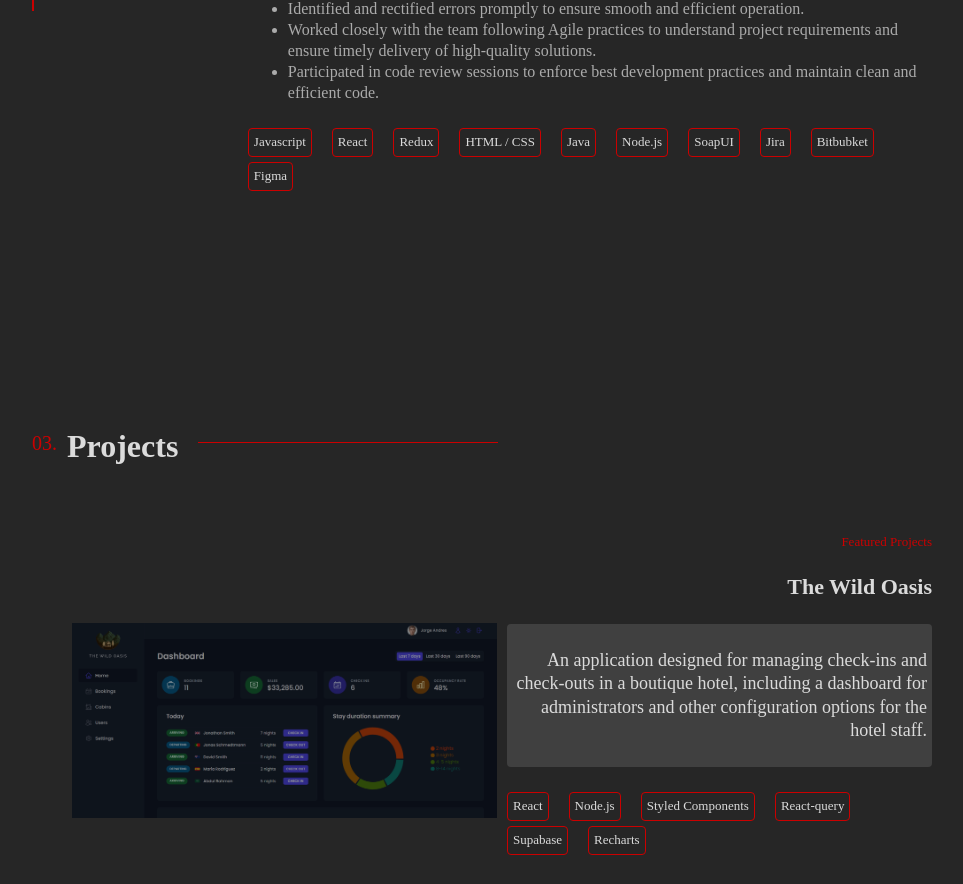
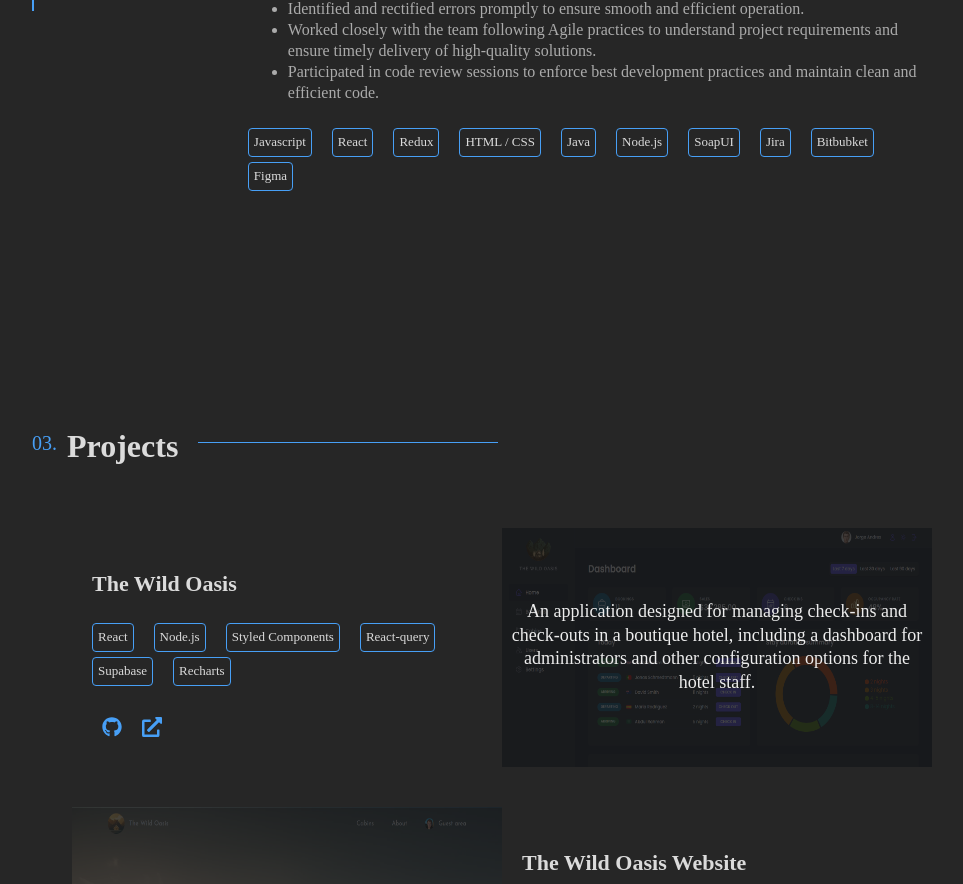
Before and after one commit to joralvmel/react-portfolio, a Next.js app: page / in a window 1280 px wide. Shown: the part 1904-2788 px from the top of the page, without its empty margins (158-1121 px from the left). Built offline with nearby package versions, Linux system fonts and the light colour scheme.

Commit message:
Change Project layout

```diff
--- a/app/_components/Button.js
+++ b/app/_components/Button.js
@@ -11,7 +11,7 @@ const StyledButton = styled.button`
 
   padding: 0.5rem 1rem;
 
-  transition: background-color 0.3s ease;
+  transition: var(--transition-background);
   &:hover {
     background-color: var(--color-accent);
     color: var(--color-text-light);
--- a/app/_components/ButtonToggle.js
+++ b/app/_components/ButtonToggle.js
@@ -9,7 +9,7 @@ const StyledButtonToggle = styled.button`
   padding: 10px 20px;
   border-radius: 5px;
   cursor: pointer;
-  transition: background-color 0.3s, color 0.3s;
+  transition: var(--transition-background), var(--transition-color);
 
   &:hover {
     color: var(--color-accent-hover);
--- a/app/_components/OtherProject.js
+++ b/app/_components/OtherProject.js
@@ -26,7 +26,7 @@ const StyledOtherProject = styled.li`
 
     &:hover {
       background-color: var(--color-quaternary);
-      transition: background-color 0.5s ease;
+      transition: var(--transition-background);
     }
   }
 
--- a/app/_components/Project.js
+++ b/app/_components/Project.js
@@ -1,84 +1,59 @@
-"use client";
-
 import styled from "styled-components";
 import TechList from "./TechList";
 import ProjectLinks from "./ProjectLinks";
 
 const StyledProject = styled.li`
-  position: relative;
-  display: grid;
-  grid-gap: 10px;
-  grid-template-columns: repeat(12, 1fr);
-  align-items: center;
-
-  &:not(:last-of-type) {
-    margin-bottom: 0;
-  }
-
-  &:nth-of-type(odd) {
-    .project-content {
-      grid-column: 7 / -1;
-      text-align: right;
-    }
-    .project-tech-list {
-      justify-content: flex-end;
-
-      li {
-        margin: 0 0 5px 20px;
-      }
-    }
-    .project-links {
-      justify-content: flex-end;
-    }
-  }
-
-  .project-content {
-    position: relative;
-    grid-column: 1 / 7;
-    grid-row: 1 / -1;
-  }
-
-  .project-overline {
-    margin: 10px 0;
-    color: var(--color-accent);
-    font-size: var(--fs-xs);
-    font-weight: 400;
-  }
+  display: flex;
+  list-style: none;
+  padding: 20px 0;
+  flex-direction: ${({ $isEven }) => ($isEven ? "row" : "row-reverse")};
 
   .project-title {
     color: var(--color-text);
     font-size: var(--fs-xxl);
   }
 
-  .project-description {
-    position: relative;
-    padding: 25px 5px;
-    border-radius: var(--border-radius);
-    background-color: var(--color-tertiary);
-    color: var(--color-text);
-    font-size: var(--fs-lg);
+  .project-details {
+    width: 50%;
+    padding: 20px;
   }
 `;
 
 const StyledPic = styled.div`
+  width: 50%;
   position: relative;
-  aspect-ratio: 1 / 1;
-  grid-column: span 6;
-  padding: 27% 0;
   overflow: hidden;
 
   a {
     width: 100%;
     height: 100%;
-    filter: brightness(60%);
-    transition: filter 0.3s ease-in-out;
+  }
+
+  .project-description {
+    position: absolute;
+    width: 100%;
+    height: 100%;
+    top: 50%;
+    left: 50%;
+    transform: translate(-50%, -50%);
+    padding: 25px 5px;
+    background-color: var(--color-image-overlay);
+    color: var(--color-text-light);
+    font-size: var(--fs-lg);
+    z-index: 1;
+    display: flex;
+    align-items: center;
+    text-align: center;
+
     &:hover {
-      filter: brightness(100%);
+      transition: var(--transition-image);
+      background-color: transparent;
+      color: transparent;
     }
   }
 `;
 
-function Project({ project, overline }) {
+function Project({ project, index }) {
   const {
     title,
     description,
@@ -89,12 +64,12 @@ function Project({ project, overline }) {
     externalTitle,
   } = project;
 
+  const isEven = index % 2 === 0;
+
   return (
-    <StyledProject>
-      <div className="project-content">
-        <p className="project-overline">{overline}</p>
+    <StyledProject $isEven={isEven}>
+      <div className="project-details">
         <h3 className="project-title">{title}</h3>
-        <div className="project-description">{description}</div>
         <TechList technologies={technologies} />
         <ProjectLinks github={github} external={external} />
       </div>
@@ -102,11 +77,12 @@ function Project({ project, overline }) {
         {external && (
           <a
             href={external}
-            target="_blank"
+            target="_"
             rel="noopener noreferrer"
             title={externalTitle}
           >
             {image}
+            <div className="project-description">{description}</div>
           </a>
         )}
       </StyledPic>
--- a/app/_components/sections/Contact.js
+++ b/app/_components/sections/Contact.js
@@ -20,6 +20,10 @@ const StyledContactSection = styled.section`
   .email-link {
     margin-top: 50px;
     color: var(--color-accent);
+
+    &:hover {
+      color: var(--color-accent-hover);
+    }
   }
 `;
 
--- a/app/_components/sections/Projects.js
+++ b/app/_components/sections/Projects.js
@@ -10,14 +10,14 @@ const StyledProjectsSection = styled.section`
 
 function Projects() {
   const { config } = useLanguage();
-  const { header, content, overline } = config.projects;
+  const { header, content } = config.projects;
 
   return (
     <StyledProjectsSection id="projects">
       <h2 className="numbered-heading">{header}</h2>
       <ul>
         {content.map((project, i) => (
-          <Project key={i} project={project} overline={overline} />
+          <Project key={i} project={project} index={i} />
         ))}
       </ul>
     </StyledProjectsSection>
--- a/app/_styles/variables.js
+++ b/app/_styles/variables.js
@@ -13,8 +13,9 @@ const variables = css`
       --color-secondary: #545454;
       --color-tertiary: #bfbfbf;
       --color-quaternary: #b5b5b5;
-      --color-accent: #ff3333;
-      --color-accent-hover: #cb0000;
+      --color-accent: #0961b9;
+      --color-accent-hover: #084787;
+      --color-image-overlay: rgba(230, 230, 230, 0.8);
     }
 
     &.dark-mode {
@@ -26,8 +27,9 @@ const variables = css`
       --color-secondary: #ababab;
       --color-tertiary: #404040;
       --color-quaternary: #494949;
-      --color-accent: #cb0000;
-      --color-accent-hover: #ff3333;
+      --color-accent: #479ff6;
+      --color-accent-hover: #77b7f7;
+      --color-image-overlay: rgba(25, 25, 25, 0.8);
     }
 
     //Fonts
@@ -46,6 +48,10 @@ const variables = css`
 
     --tab-height: 42px;
     --tab-width: 120px;
+
+    --transition-background: background-color 0.3s ease;
+    --transition-color: color 0.3s ease;
+    --transition-image: all 0.6s ease;
   }
 `;
 
--- a/app/configEn.js
+++ b/app/configEn.js
@@ -168,7 +168,6 @@ export const configEn = {
 
   projects: {
     header: "Projects",
-    overline: "Featured Projects",
 
     content: [
       {
--- a/app/configEs.js
+++ b/app/configEs.js
@@ -168,7 +168,6 @@ export const configEs = {
 
   projects: {
     header: "Proyectos",
-    overline: "Proyectos Destacados",
 
     content: [
       {
```
